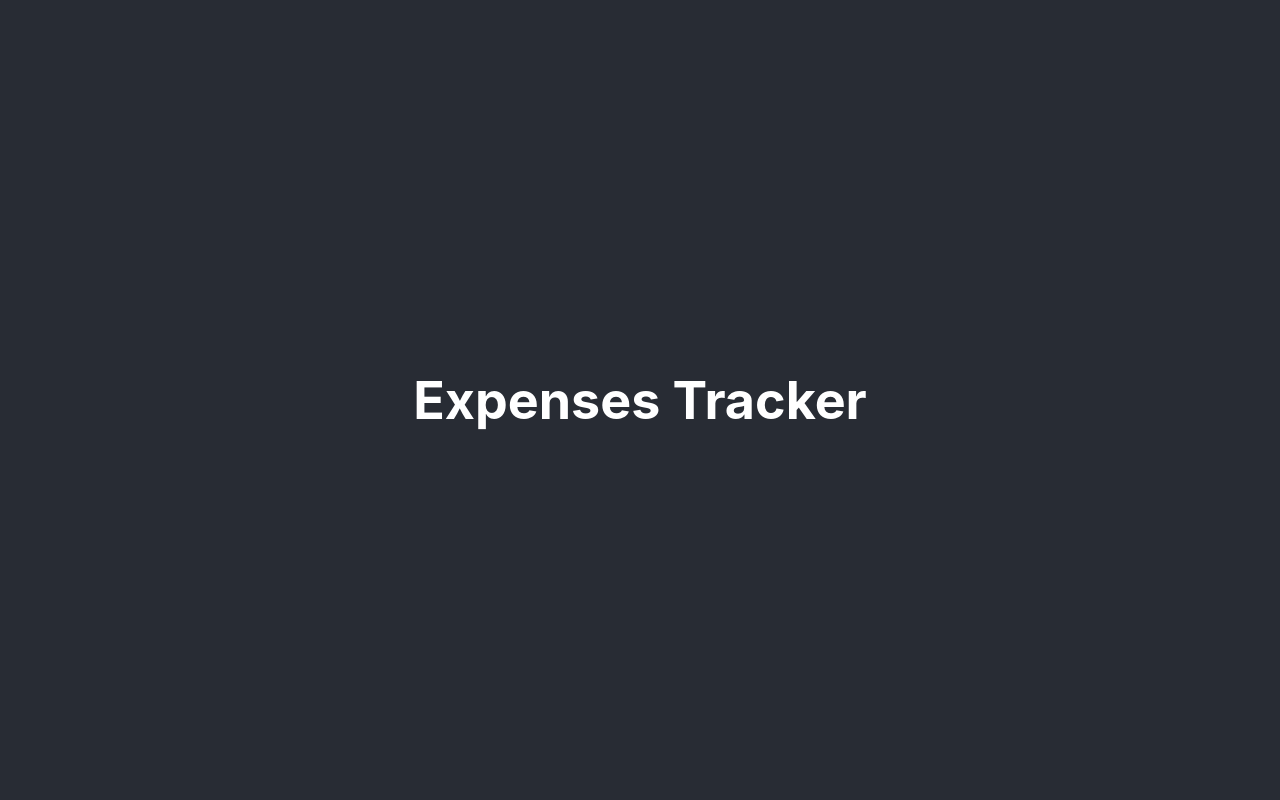
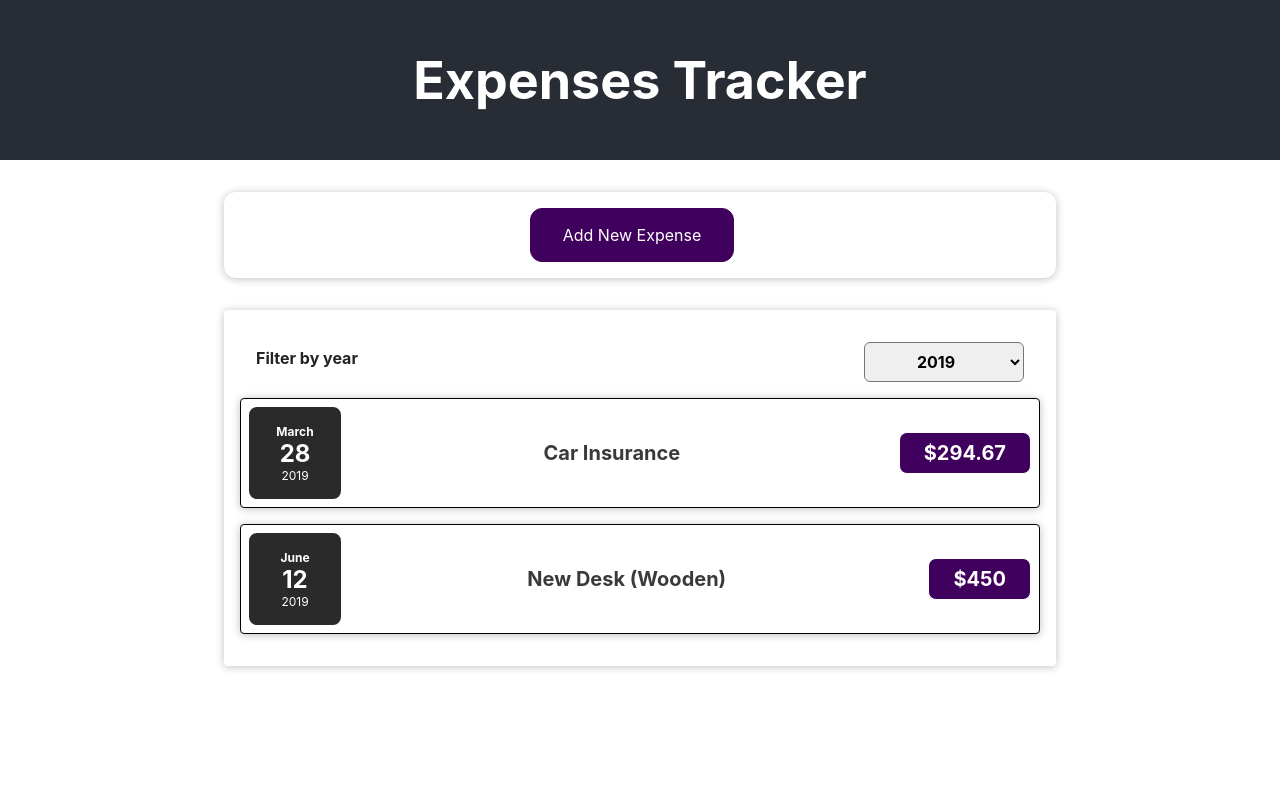
Before and after one commit to JaroslawJaniak/expenses-tracker-react-app, a React (Create React App) app: page / in a window 1280 px wide. Shown: the top 800 px of the page. Built offline with nearby package versions, Linux system fonts and the light colour scheme.

Commit message:
Expense item structure changes, add conditional statement to Expense form

```diff
--- a/src/App.css
+++ b/src/App.css
@@ -15,7 +15,7 @@
 
 .App-header {
   background-color: #282c34;
-  min-height: 100vh;
+  min-height: 20vh;
   display: flex;
   flex-direction: column;
   align-items: center;
--- a/src/components/expenses/ExpenseItem.js
+++ b/src/components/expenses/ExpenseItem.js
@@ -6,6 +6,7 @@ import Card from "../UI/Card.js";
 
 const ExpenseItem = (props) => {
   return (
+    <li>
       <Card className="expense-item">
         <ExpenseDate date={props.date} />
         <div className="expense-item__description">
@@ -13,6 +14,7 @@ const ExpenseItem = (props) => {
           <div className="expense-item__price">${props.amount}</div>
         </div>
       </Card>
+    </li>
   );
 };
 
--- a/src/components/expenses/Expenses.js
+++ b/src/components/expenses/Expenses.js
@@ -2,6 +2,7 @@ import React, { useState } from "react";
 import "./Expenses.css";
 import ExpenseItem from "./ExpenseItem";
 import ExpensesFilter from "./ExpensesFilter";
+import ExpensesList from "./ExpensesList";
 
 import Card from "../UI/Card";
 
@@ -18,7 +19,7 @@ function Expenses(props) {
     (expense) => expense.date.getFullYear().toString() === selectedYear
   );
 
-  const listExpensesItems = props.items.map((expense) => (
+  const expensesListItems = props.items.map((expense) => (
     <ExpenseItem
       key={expense.id}
       title={expense.title}
@@ -27,7 +28,7 @@ function Expenses(props) {
     />
   ));
 
-  const filteredListExpensesItems = filteredExpenses.map((expense) => (
+  const filteredExpensesListItems = filteredExpenses.map((expense) => (
     <ExpenseItem
       key={expense.id}
       title={expense.title}
@@ -36,7 +37,22 @@ function Expenses(props) {
     />
   ));
 
-  let expensesContent = <p>No expenses found.</p>;
+  return (
+    <Card className="expenses">
+      <ExpensesFilter
+        setDefaultYear={selectedYear}
+        onSelect={filterChangeSelectHandler}
+      />
+      <ExpensesList items={filteredExpenses} />
+    </Card>
+  );
+}
+
+export default Expenses;
+
+/*
+
+let expensesContent = <p>No expenses found.</p>;
 
   console.log(filteredExpenses.length > 0);
   if (filteredExpenses.length > 0) {
@@ -50,20 +66,6 @@ function Expenses(props) {
     ));
   }
 
-  return (
-    <Card className="expenses">
-      <ExpensesFilter
-        setDefaultYear={selectedYear}
-        onSelect={filterChangeSelectHandler}
-      />
-      {expensesContent}
-    </Card>
-  );
-}
-
-export default Expenses;
-
-/*
 {filteredExpenses.length === 0 && <p>No expenses found.</p>}
       {filteredExpenses.length > 0 &&
         filteredExpenses.map((expense) => (
--- /dev/null
+++ b/src/components/expenses/ExpensesList.css
@@ -0,0 +1,9 @@
+.expenses-list {
+  list-style: none;
+  padding: 0;
+}
+
+.expenses-list__fallback {
+  color: rgb(0, 0, 0);
+  text-align: center;
+}
--- /dev/null
+++ b/src/components/expenses/ExpensesList.js
@@ -0,0 +1,25 @@
+import React from "react";
+import "./ExpensesList.css";
+
+import ExpenseItem from "./ExpenseItem";
+
+const ExpensesList = (props) => {
+  if (props.items.length === 0) {
+    return <h2 className="expenses-list__fallback">Found no expenses.</h2>;
+  }
+
+  return (
+    <ul className="expenses-list">
+      {props.items.map((expense) => (
+        <ExpenseItem
+          key={expense.id}
+          title={expense.title}
+          amount={expense.amount}
+          date={expense.date}
+        />
+      ))}
+    </ul>
+  );
+};
+
+export default ExpensesList;
--- a/src/components/newExpenses/ExpenseForm.js
+++ b/src/components/newExpenses/ExpenseForm.js
@@ -6,6 +6,8 @@ const ExpenseForm = (props) => {
   const [enteredTitle, setEnteredTitle] = useState("");
   const [enteredAmount, setEnteredAmount] = useState("");
   const [enteredDate, setEnteredDate] = useState("");
+  const [cancelButtonState, setCancelButtonState] = useState(false);
+  const [addExpenseButtonState, setAddExpenseButtonState] = useState(false);
 
   const titleChangeHandler = (event) => {
     console.log(event);
@@ -39,6 +41,16 @@ const ExpenseForm = (props) => {
     setEnteredTitle("");
     setEnteredAmount("");
     setEnteredDate("");
+    props.onCancelExpenseForm(cancelButtonState);
+  };
+
+  const cancelClickHandler = () => {
+    setCancelButtonState(true);
+    props.onCancelExpenseForm(cancelButtonState);
+  };
+
+  const addExpenseClickHandler = () => {
+    setCancelButtonState(true);
   };
 
   return (
@@ -74,6 +86,9 @@ const ExpenseForm = (props) => {
         </div>
       </div>
       <div className="new-expense__actions">
+        <button className="button" onClick={cancelClickHandler}>
+          Cancel
+        </button>
         <button className="button" type="submit">
           Add expense
         </button>
--- a/src/components/newExpenses/NewExpense.js
+++ b/src/components/newExpenses/NewExpense.js
@@ -1,9 +1,16 @@
-import React from "react";
+import React, { useState } from "react";
 
 import "./NewExpense.css";
 import ExpenseForm from "./ExpenseForm";
 
 const NewExpense = (props) => {
+  const [addNewExpenseState, setAddNewExpenseState] = useState(false);
+
+  const addNewExpenseHandler = () => {
+    console.log("click!");
+    setAddNewExpenseState(true);
+  };
+
   const saveExpenseDateHandler = (enteredExpenseData) => {
     const expenseData = {
       id: Math.random().toString(),
@@ -16,11 +23,24 @@ const NewExpense = (props) => {
     props.onAddNewExpenseData(expenseData);
   };
 
-  return (
-    <div className="new-expense">
-      <ExpenseForm onSaveExpenseData={saveExpenseDateHandler} />
-    </div>
+  const cancelExpenseForm = (buttonState) => {
+    setAddNewExpenseState(false);
+  };
+
+  let defaultExpenseFormUI = (
+    <button onClick={addNewExpenseHandler}>Add New Expense</button>
   );
+
+  if (addNewExpenseState === true) {
+    defaultExpenseFormUI = (
+      <ExpenseForm
+        onSaveExpenseData={saveExpenseDateHandler}
+        onCancelExpenseForm={cancelExpenseForm}
+      />
+    );
+  }
+
+  return <div className="new-expense">{defaultExpenseFormUI}</div>;
 };
 
 export default NewExpense;
```
Lines whose indentation alone changed are shown as unchanged.
